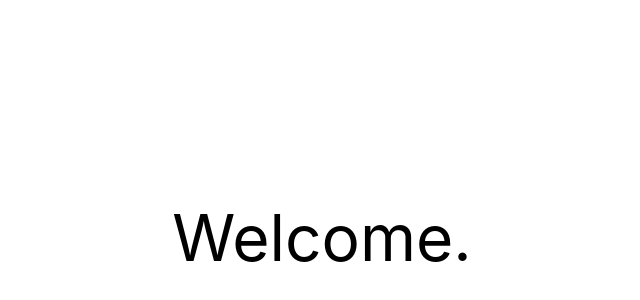
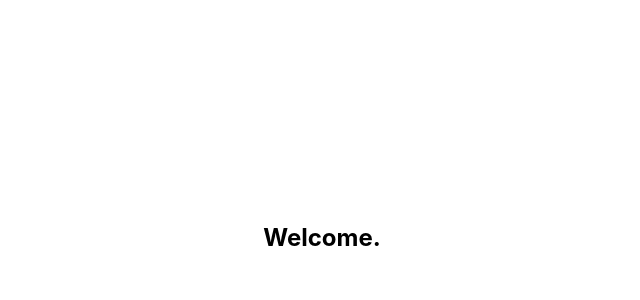
Before and after one commit to usmanity/homepage, a Next.js app: page / in a window 1280 px wide. Shown: the part 162-462 px from the top of the page, without its empty margins (318-958 px from the left). Built offline with nearby package versions, Linux system fonts and the light colour scheme.

Commit message:
chore: clean up homepage css

```diff
--- a/pages/index.tsx
+++ b/pages/index.tsx
@@ -1,18 +1,19 @@
 import type { NextPage } from "next";
 import Head from "next/head";
-import styles from "../styles/Home.module.css";
 
 const Home: NextPage = () => {
   return (
-    <div className={styles.container}>
+    <div className="min-h-screen flex justify-center items-center">
       <Head>
         <title>Muhammad Usman — Homepage</title>
         <meta name="description" content="Homepage of Muhammad Usman" />
         <link rel="icon" href="/favicon.ico" />
       </Head>
 
-      <main className={styles.main}>
-        <h1 className={styles.title}>Welcome.</h1>
+      <main>
+        <h1 className="font-bold text-center align-middle text-2xl">
+          Welcome.
+        </h1>
       </main>
     </div>
   );
--- a/styles/Home.module.css
+++ /dev/null
@@ -1,116 +0,0 @@
-.container {
-  padding: 0 2rem;
-}
-
-.main {
-  min-height: 100vh;
-  padding: 4rem 0;
-  flex: 1;
-  display: flex;
-  flex-direction: column;
-  justify-content: center;
-  align-items: center;
-}
-
-.footer {
-  display: flex;
-  flex: 1;
-  padding: 2rem 0;
-  border-top: 1px solid #eaeaea;
-  justify-content: center;
-  align-items: center;
-}
-
-.footer a {
-  display: flex;
-  justify-content: center;
-  align-items: center;
-  flex-grow: 1;
-}
-
-.title a {
-  color: #0070f3;
-  text-decoration: none;
-}
-
-.title a:hover,
-.title a:focus,
-.title a:active {
-  text-decoration: underline;
-}
-
-.title {
-  margin: 0;
-  line-height: 1.15;
-  font-size: 4rem;
-}
-
-.title,
-.description {
-  text-align: center;
-}
-
-.description {
-  margin: 4rem 0;
-  line-height: 1.5;
-  font-size: 1.5rem;
-}
-
-.code {
-  background: #fafafa;
-  border-radius: 5px;
-  padding: 0.75rem;
-  font-size: 1.1rem;
-  font-family: Menlo, Monaco, Lucida Console, Liberation Mono, DejaVu Sans Mono,
-    Bitstream Vera Sans Mono, Courier New, monospace;
-}
-
-.grid {
-  display: flex;
-  align-items: center;
-  justify-content: center;
-  flex-wrap: wrap;
-  max-width: 800px;
-}
-
-.card {
-  margin: 1rem;
-  padding: 1.5rem;
-  text-align: left;
-  color: inherit;
-  text-decoration: none;
-  border: 1px solid #eaeaea;
-  border-radius: 10px;
-  transition: color 0.15s ease, border-color 0.15s ease;
-  max-width: 300px;
-}
-
-.card:hover,
-.card:focus,
-.card:active {
-  color: #0070f3;
-  border-color: #0070f3;
-}
-
-.card h2 {
-  margin: 0 0 1rem 0;
-  font-size: 1.5rem;
-}
-
-.card p {
-  margin: 0;
-  font-size: 1.25rem;
-  line-height: 1.5;
-}
-
-.logo {
-  height: 1em;
-  margin-left: 0.5rem;
-}
-
-@media (max-width: 600px) {
-  .grid {
-    width: 100%;
-    flex-direction: column;
-  }
-}
```
